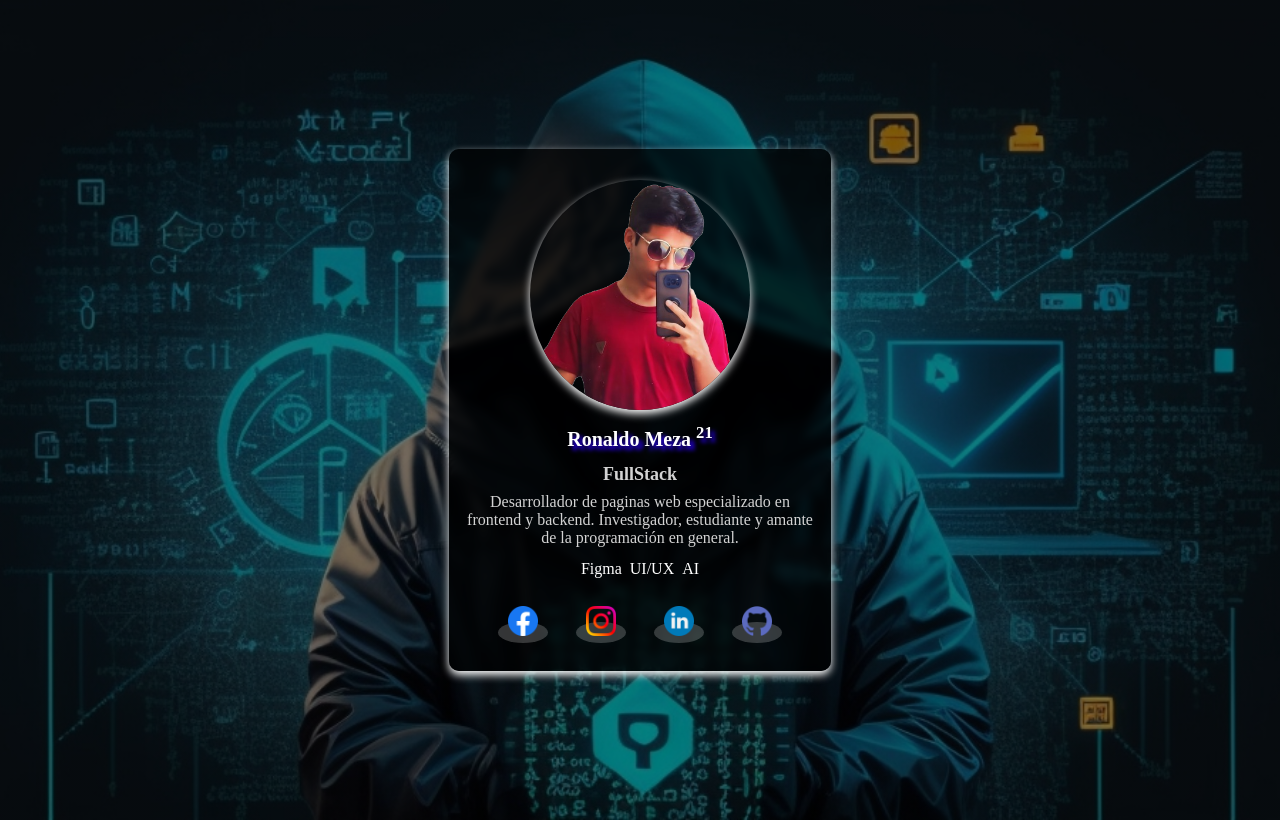
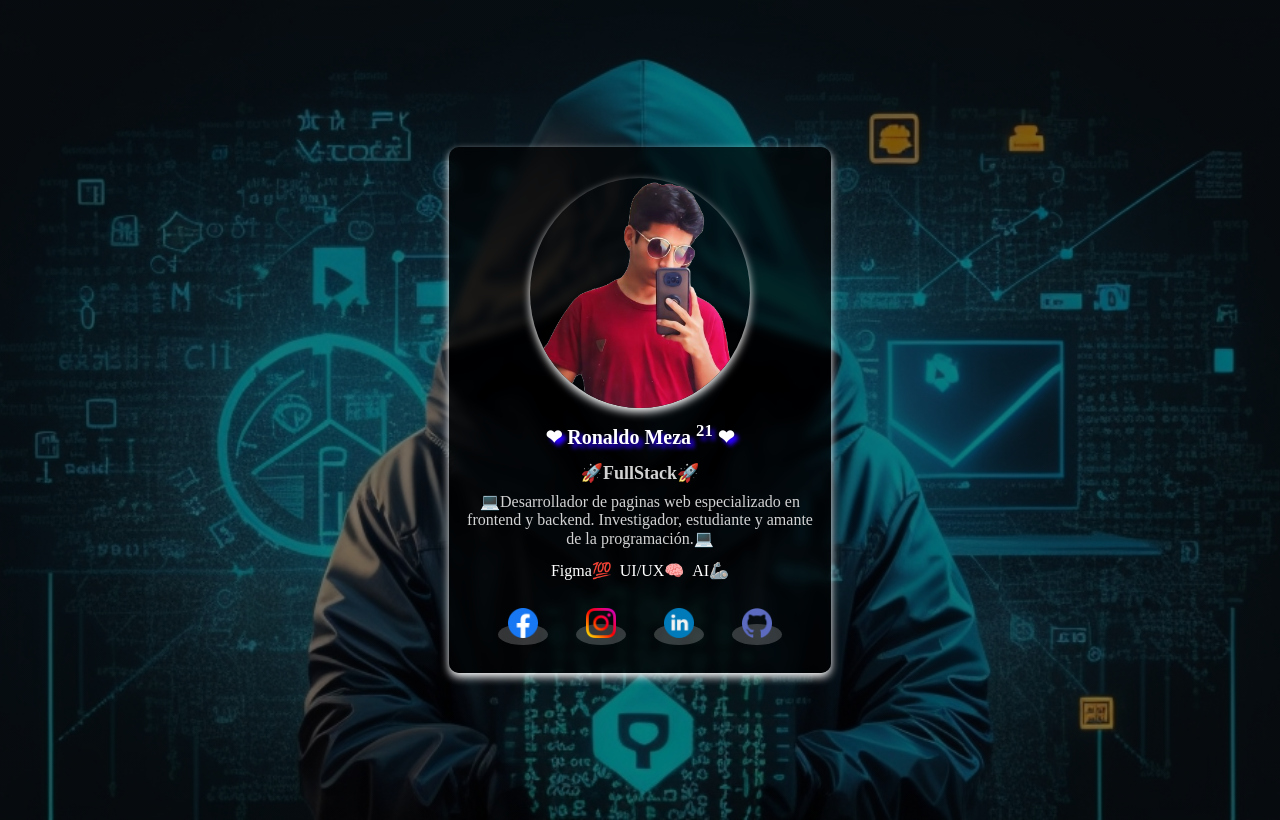
Before and after one commit to RonaldoKaizen/My-web-card, a plain HTML site: page index.html in a window 1280 px wide. Drawn offline with Linux system fonts and the light colour scheme.

Commit message:
modificado

```diff
--- a/index.html
+++ b/index.html
@@ -10,14 +10,14 @@
 <body>
     <main>
         <img class="foto" width="250" height="250" src="img/ronaldo2.png" alt="ronaldo">
-        <h1>Ronaldo Meza <sup>21</sup></h1>
-        <h2>FullStack</h2>
-        <p>Desarrollador de paginas web especializado en frontend y backend. Investigador, estudiante y amante de la programación en general.</p>
+        <h1>❤ Ronaldo Meza <sup>21</sup> ❤</h1>
+        <h2>🚀FullStack🚀</h2>
+        <p>💻Desarrollador de paginas web especializado en frontend y backend. Investigador, estudiante y amante de la programación.💻</p>
 
         <ul class="mejoras">
-            <li class="habilidades">Figma</li>
-            <li class="habilidades">UI/UX</li>
-            <li class="habilidades">AI</li>
+            <li class="habilidades">Figma💯</li>
+            <li class="habilidades">UI/UX🧠</li>
+            <li class="habilidades">AI🦾</li>
         </ul>
 
         <ul class="links">
```
